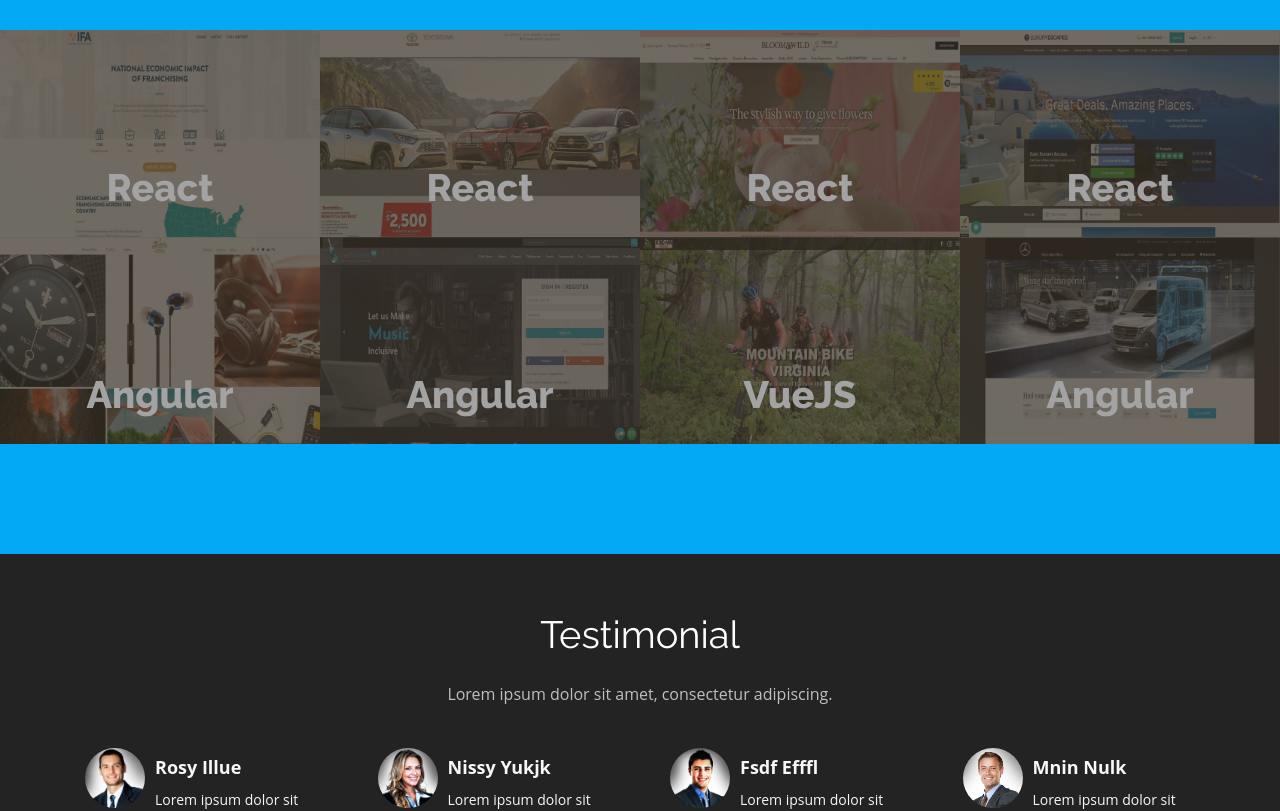
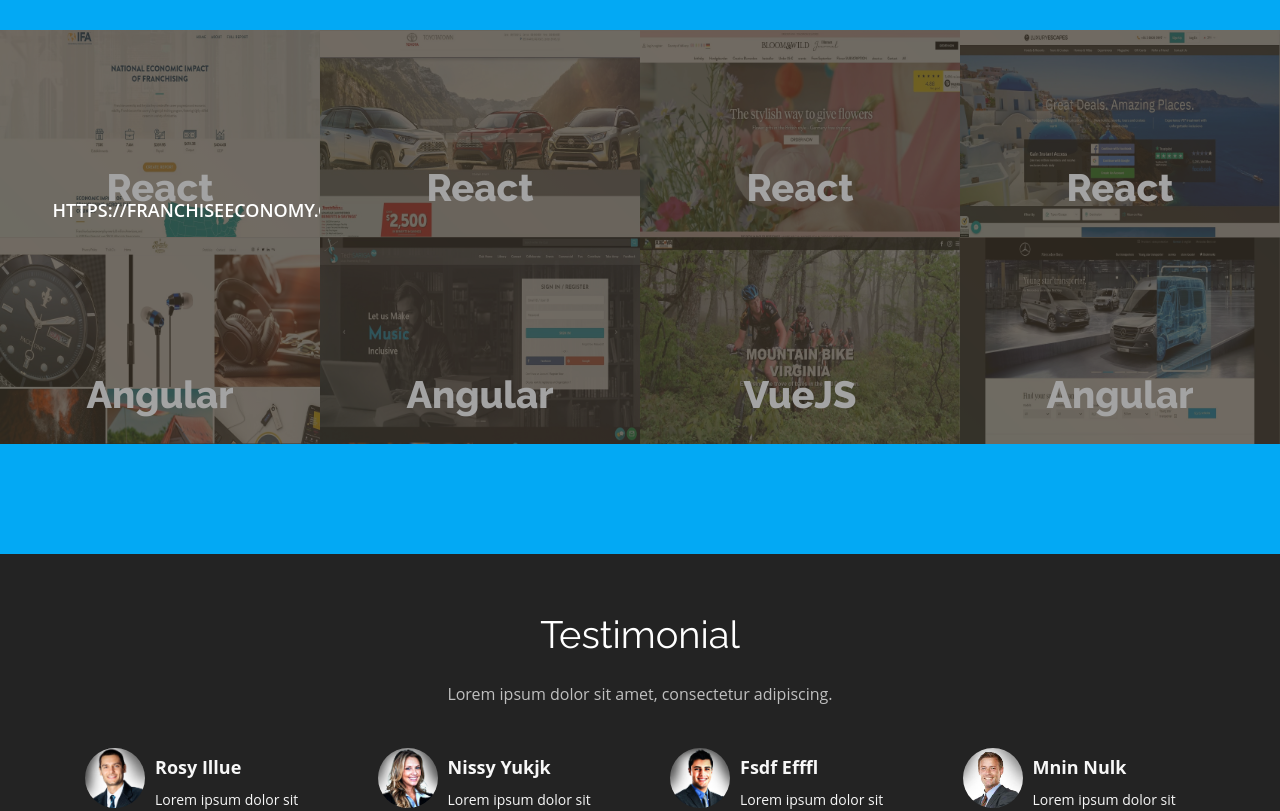
Before and after one commit to heracules1020/AngularLandingPage, an Angular app: page / in a window 1280 px wide. Shown: the part 3560-4371 px from the top of the page. Built offline with nearby package versions, Linux system fonts and the light colour scheme.

Commit message:
site URL

```diff
--- a/src/app/content/content.component.html
+++ b/src/app/content/content.component.html
@@ -59,10 +59,11 @@
         </div>
         <figcaption>
           <div>
-            <a href="/" class="fancybox" onclick="windows.open('https://franchiseeconomy.com')">
+            <a href="https://franchiseeconomy.com/" class="fancybox">
             <h2><span>React</span></h2>
                 <p>React,Express,Node,Gatsby
                 </p>
+                <h3>https://franchiseeconomy.com/</h3>
             </a>
           </div>
         </figcaption>
```
